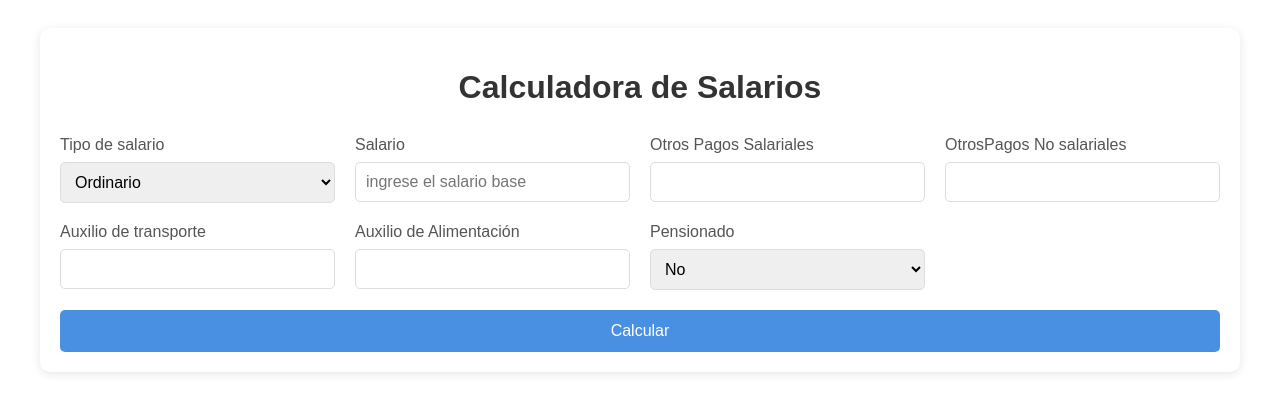
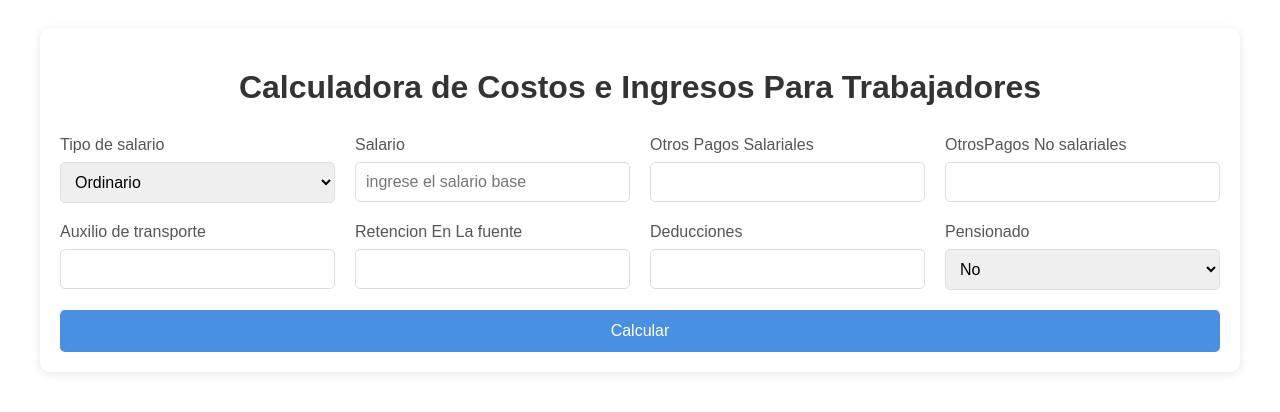
Before and after one commit to Andresfacundo/CalculosRteFrondEnd, a React (Vite) app: page / in a window 1280 px wide. Shown: the top 412 px of the page. Built offline with nearby package versions, Linux system fonts and the light colour scheme.

Commit message:
se agregan los input de deducciones y retencion de la fuente
se cambia el nombre del proyecto

se quita toda la informacion basica

```diff
--- a/src/App.jsx
+++ b/src/App.jsx
@@ -1,5 +1,5 @@
 import React, { useState } from "react";
-import './components/SalaryCalculator.css'
+import "./components/SalaryCalculator.css";
 
 const PayrollCalculator = () => {
   const [formData, setFormData] = useState({
@@ -14,7 +14,6 @@ const PayrollCalculator = () => {
 
   const [results, setResults] = useState(null);
 
-
   const handleInputChange = (e) => {
     const { name, value } = e.target;
     setFormData((prev) => ({
@@ -27,7 +26,7 @@ const PayrollCalculator = () => {
     e.preventDefault();
 
     try {
-      const response = await fetch("https://calculosconrte.onrender.com/api/calcular", {
+      const response = await fetch("http://localhost:3000/api/calcular", {
         method: "POST",
         headers: {
           "Content-Type": "application/json",
@@ -39,7 +38,8 @@ const PayrollCalculator = () => {
           otrosPagosNoSalariales:
             parseFloat(formData.otrosPagosNoSalariales) || 0,
           auxilioTransporte: parseFloat(formData.auxilioTransporte) || 0,
-          auxilioAlimentacion: parseFloat(formData.auxilioAlimentacion) || 0,
+          deducciones: parseFloat(formData.deducciones) || 0,
+          retencionFuente: parseFloat(formData.retencionFuente) || 0,
         }),
       });
       const data = await response.json();
@@ -48,7 +48,6 @@ const PayrollCalculator = () => {
     } catch (error) {
       console.error("Error:", error);
     }
-
   };
 
   const formatCurrency = (value) => {
@@ -62,7 +61,7 @@ const PayrollCalculator = () => {
   return (
     <div className="calculator-container">
       <div className="calculator-card">
-        <h1>Calculadora de Salarios</h1>
+        <h1>Calculadora de Costos e Ingresos Para Trabajadores</h1>
 
         <form onSubmit={handleSubmit}>
           <div className="form-grid">
@@ -122,15 +121,23 @@ const PayrollCalculator = () => {
             </div>
 
             <div className="form-group">
-              <label>Auxilio de Alimentación</label>
+              <label>Retencion En La fuente</label>
               <input
-                id="auxilioAlimentacion"
-                name="auxilioAlimentacion"
-                value={formData.auxilioAlimentacion}
+                id="retencionFuente"
+                name="retencionFuente"
+                value={formData.retencionFuente}
                 onChange={handleInputChange}
               />
             </div>
-
+            <div className="form-group">
+              <label>Deducciones</label>
+              <input
+                id="deducciones"
+                name="deducciones"
+                value={formData.deducciones}
+                onChange={handleInputChange}
+              />
+            </div>
             <div className="form-group">
               <label>Pensionado</label>
               <select
@@ -152,20 +159,6 @@ const PayrollCalculator = () => {
           <div className="results-container">
             <div className="results-grid">
               <div className="result-card">
-                <h3>Información Basica</h3>
-                <p>
-                  Remuneración Total:{" "}
-                  {formatCurrency(results.totalRemuneracion)}
-                </p>
-                <p>IBC: {formatCurrency(results.ibc)}</p>
-                <p>
-                  40% de la Remuneración:{" "}
-                  {formatCurrency(results.cuarentaPorciento)}
-                </p>
-                <p>Excedente: {formatCurrency(results.excedente)}</p>
-              </div>
-
-              <div className="result-card">
                 <h3>Seguridad Social y Parafiscales</h3>
                 <div className="result-content">
                   <p>
@@ -176,6 +169,8 @@ const PayrollCalculator = () => {
                     Salud Empleador:{" "}
                     {formatCurrency(results.seguridadSocial.saludEmpleador)}
                   </p>
+                  <p>IBC: {formatCurrency(results.seguridadSocial.ibc)}</p>
+                  <p>Excedente: {formatCurrency(results.seguridadSocial.excedente)}</p>
                   <p>
                     Pensión Trabajador:{" "}
                     {formatCurrency(results.seguridadSocial.pensionTrabajador)}
```
